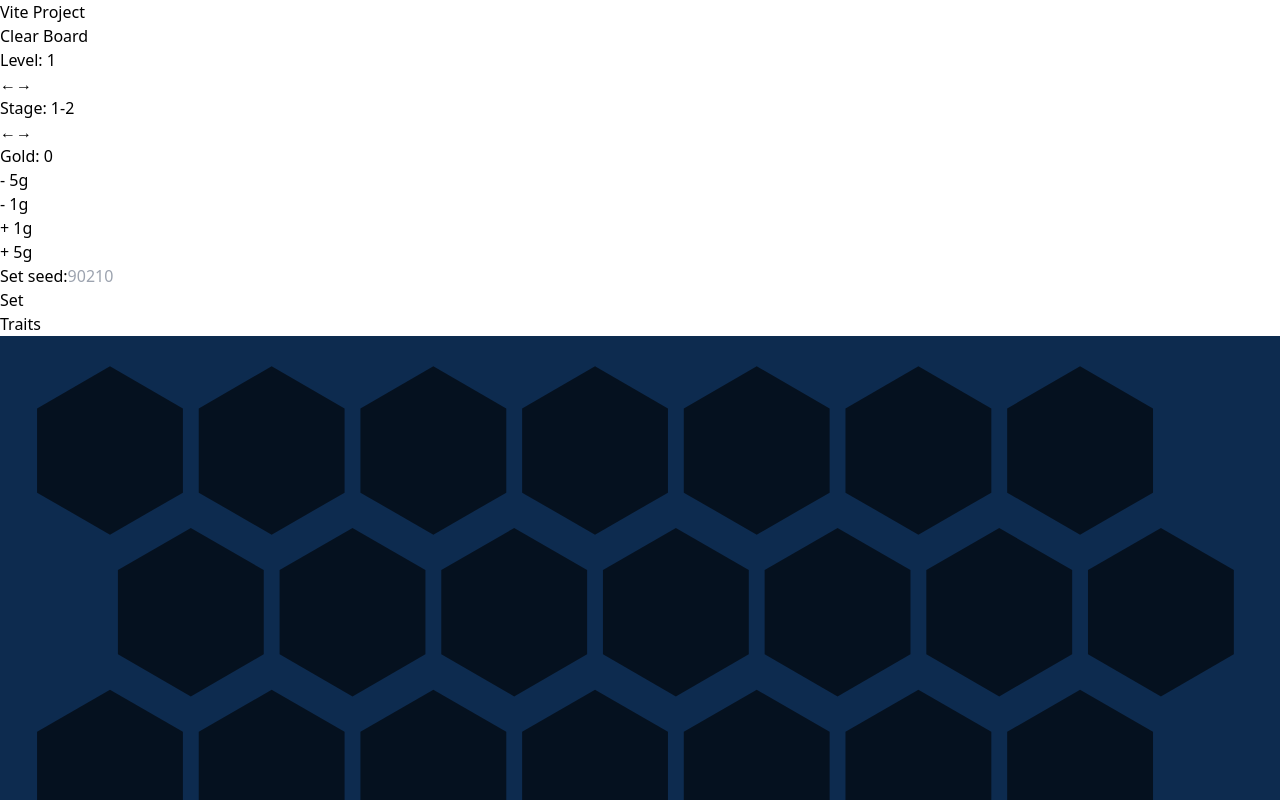
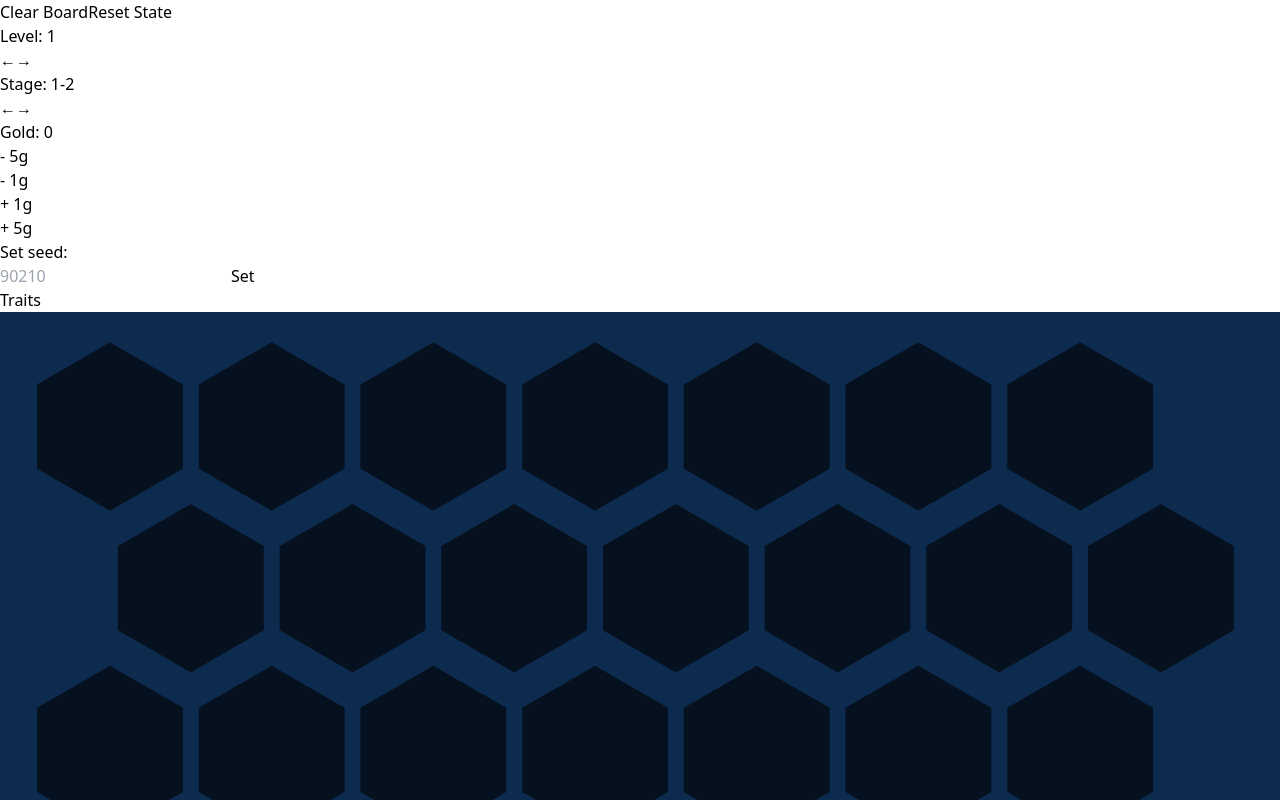
Before and after one commit to NasserMalibari/TFTRolldown, a React (Vite) app: page / in a window 1280 px wide. Shown: the top 800 px of the page. Built offline with nearby package versions, Linux system fonts and the light colour scheme.

Commit message:
resetState

```diff
--- a/src/components/Info.tsx
+++ b/src/components/Info.tsx
@@ -10,18 +10,26 @@
   stage: string;
   increaseStage: () => void;
   decreaseStage: () => void;
+  resetState: () => void;
 }
 
 
-function Info({level, decreaseLevel, increaseLevel, clearBoard, gold, addGold, updateSeed, stage, increaseStage, decreaseStage}: InfoProps) {
+function Info({level, decreaseLevel, increaseLevel, clearBoard, gold, addGold, updateSeed, stage, increaseStage,
+               decreaseStage, resetState}: InfoProps) {
 
   return (
     <>
       <div className="flex items-center" >
+        <div className="flex flex-col">
           <button type="button" className="focus:outline-none text-white bg-red-700 hover:bg-red-800 focus:ring-4 focus:ring-red-300 font-medium rounded-lg text-sm px-5 py-2.5 me-2 mb-2 dark:bg-red-600 dark:hover:bg-red-700 dark:focus:ring-red-900"
           onClick={clearBoard}>
             Clear Board
           </button>
+          <button type="button" className="focus:outline-none text-white bg-red-700 hover:bg-red-800 focus:ring-4 focus:ring-red-300 font-medium rounded-lg text-sm px-5 py-2.5 me-2 mb-2 dark:bg-red-600 dark:hover:bg-red-700 dark:focus:ring-red-900"
+          onClick={resetState}>
+            Reset State
+          </button>
+        </div>
 
         <div className="flex flex-col">
           <div>Level: {level}</div>
@@ -56,22 +64,36 @@
             onClick={() => addGold(5)}>+ 5g</button></div>
           </div>
         </div>
-        <div className="flex flex-row items-center gap-2">
-          {/* <div>Set Seed</div> */}
-          <div>
+        <div className="flex flex-col">
           <div>
             <label htmlFor="number-input" className="block mb-2 text-sm font-medium text-gray-900 dark:text-white">Set seed:</label>
+          </div>
+          <div className="flex gap-2 items-start">
             <input type="number" id="number-input" aria-describedby="helper-text-explanation" className="bg-gray-50 border border-gray-300 text-gray-900 text-sm rounded-lg focus:ring-blue-500 focus:border-blue-500 block w-full p-2.5 dark:bg-gray-700 dark:border-gray-600 dark:placeholder-gray-400 dark:text-white dark:focus:ring-blue-500 dark:focus:border-blue-500" placeholder="90210" />
-            </div>
-          </div>
-          <div><button type="button" className="text-white bg-blue-700 hover:bg-blue-800 focus:ring-4 focus:ring-blue-300 font-medium rounded-lg text-sm px-5 py-2.5 me-2 mb-2 dark:bg-blue-600 dark:hover:bg-blue-700 focus:outline-none dark:focus:ring-blue-800"
+              <button type="button" className="text-white bg-blue-700 hover:bg-blue-800 focus:ring-4 focus:ring-blue-300 font-medium rounded-lg text-sm px-5 py-2.5 me-2 mb-2 dark:bg-blue-600 dark:hover:bg-blue-700 focus:outline-none dark:focus:ring-blue-800"
               onClick={() => {
                 const e = (document.getElementById("number-input") as HTMLInputElement).value;
                 if (e !== "") {
                   updateSeed(e);
                 }
-            }}>Set</button></div>
+              }}>Set</button>
           </div>
+        </div>
+        {/* <div className="flex flex-col items-center gap-2">
+          <div className="flex">
+            <label htmlFor="number-input" className="block mb-2 text-sm font-medium text-gray-900 dark:text-white">Set seed:</label>
+            <div>
+            <input type="number" id="number-input" aria-describedby="helper-text-explanation" className="bg-gray-50 border border-gray-300 text-gray-900 text-sm rounded-lg focus:ring-blue-500 focus:border-blue-500 block w-full p-2.5 dark:bg-gray-700 dark:border-gray-600 dark:placeholder-gray-400 dark:text-white dark:focus:ring-blue-500 dark:focus:border-blue-500" placeholder="90210" />
+            <button type="button" className="text-white bg-blue-700 hover:bg-blue-800 focus:ring-4 focus:ring-blue-300 font-medium rounded-lg text-sm px-5 py-2.5 me-2 mb-2 dark:bg-blue-600 dark:hover:bg-blue-700 focus:outline-none dark:focus:ring-blue-800"
+            onClick={() => {
+              const e = (document.getElementById("number-input") as HTMLInputElement).value;
+              if (e !== "") {
+                updateSeed(e);
+              }
+            }}>Set</button>
+          </div>
+          </div>
+        </div> */}
       </div>
     </>
   )
--- a/src/components/Shop.tsx
+++ b/src/components/Shop.tsx
@@ -33,12 +33,15 @@
     const onKeyDown = (e: { key: string; }) => {
       if (e.key === 'd') {
         reroll();
+      } else if (e.key === 'f' && level < 10) {
+        addXp(4);
       }
     }
 
+
     window.addEventListener('keydown', onKeyDown)
     return () => window.removeEventListener('keydown', onKeyDown)
-  }, [level]);
+  }, [level, xp]);
 
   const oneCostChamps = ["Singed", "Powder", "Violet", "Lux", "Zyra", "Darius", "Draven", "Amumu", "Irelia", "Maddie", "Trundle", "Steb", "Morgana", "Vex"];
   const twoCostChamps = ["Akali", "Camille", "Leona", "Nocturne", "Rell", "Renata Glasc", "Sett", "Tristana", "Urgot", "Vander", "Vladimir", "Zeri", "Ziggs"];
@@ -244,7 +247,6 @@
                   </img>
                 </div> :
                 <div key={index} className="purchased cursor-pointer flex justify-center items-center">
-
                 </div>
               )}
           </div>
--- a/src/pages/MainPage.tsx
+++ b/src/pages/MainPage.tsx
@@ -442,16 +442,26 @@
     totals.current = {};
   }
 
+  const resetState = () => {
+    setGold(0);
+    setLevel(1);
+    setBoardState(new Array(28).fill(null));
+    setHovered(new Array(28).fill(false));
+    setStage("1-2");
+    setSeed(undefined);
+  }
+
   return (
     <>
-      <h1 className="text-4xl text-blue-500">Vite Project</h1>
+      {/* <h1 className="text-4xl text-blue-500">Vite Project</h1> */}
       <div className="flex flex-col" style={{
         cursor: isDraggingRef.current ? 'pointer' : 'default'
       }}>
-        <div className="border"><Info level={level} increaseLevel={increaseLevel} decreaseLevel={decreaseLevel} clearBoard={clearBoard}
-        gold={gold} addGold={addGold} updateSeed={updateSeed} stage={stage} increaseStage={increaseStage}
-        decreaseStage={decreaseStage}
-        />
+        <div className="border pt-2">
+          <Info level={level} increaseLevel={increaseLevel} decreaseLevel={decreaseLevel} clearBoard={clearBoard}
+          gold={gold} addGold={addGold} updateSeed={updateSeed} stage={stage} increaseStage={increaseStage}
+          decreaseStage={decreaseStage} resetState={resetState}
+          />
         </div>
         <div className="grid grid-cols-[auto_1fr_1fr]">
           <div className="border flex flex-col w-[150px] h-[420px] overflow-auto thin-scrollbar gap-[3px] unselectable">Traits
```
Lines whose indentation alone changed are shown as unchanged.
